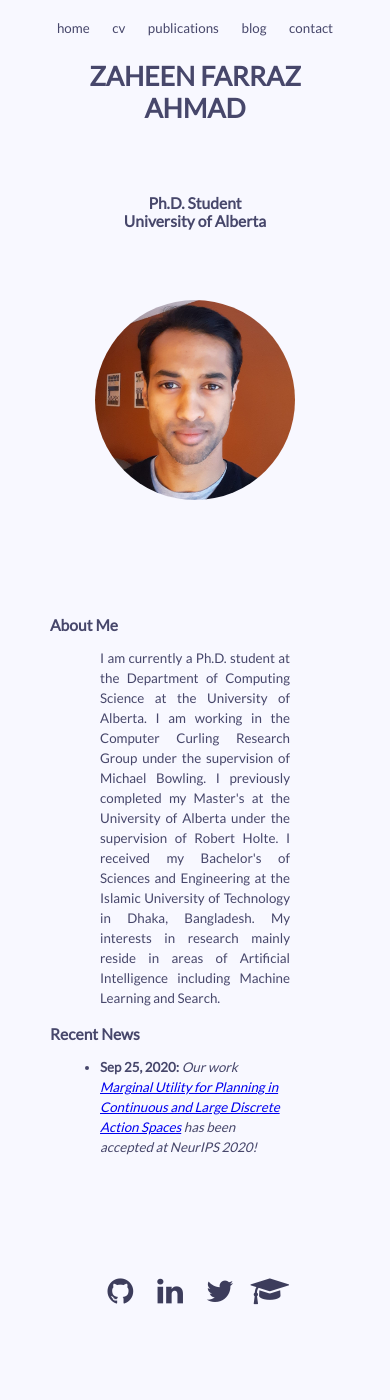
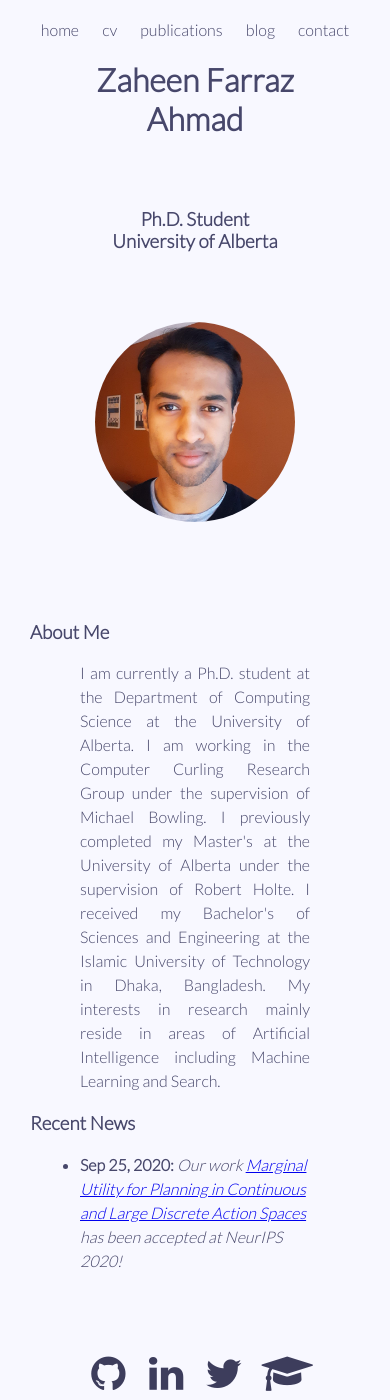
Before and after one commit to zfahmad/zfahmad.github.io, a Jekyll site: the page built from index.html, in a window 390 px wide and 1400 px high. Built offline with Jekyll 4.4.1, drawn with Linux system fonts in a browser that asks for light colours.

Commit message:
Changed font weight to be thinner, increased social button size for mobile and extended mobile cutoff.

```diff
--- a/_layouts/default.html
+++ b/_layouts/default.html
@@ -7,7 +7,7 @@
     <link rel="stylesheet" href="/assets/css/styles.css">
     <link rel="stylesheet" href="//fonts.googleapis.com/css?family=Source+Sans+Pro:300,300i,600">
     <link href='http://fonts.googleapis.com/css?family=Open+Sans:400,300,700' rel='stylesheet' type='text/css'>
-    <link href='https://fonts.googleapis.com/css?family=Lato' rel='stylesheet'>
+    <link href='https://fonts.googleapis.com/css2?family=Lato:wght@300&display=swap' rel='stylesheet'>
     <link rel="stylesheet" href="https://cdnjs.cloudflare.com/ajax/libs/font-awesome/4.7.0/css/font-awesome.min.css">
     {% feed_meta %}
     {% seo %}
--- a/_sass/main.scss
+++ b/_sass/main.scss
@@ -99,7 +99,7 @@ body {
   font-size: 40px;
   width: 40px;
   text-decoration: none;
-  margin: 5px 2px;
+  margin: 5px 5px;
   border-radius: 100%;
 }
 
@@ -150,15 +150,15 @@ body {
   border-radius: 80%;
 }
 
-@media screen and (max-width: 550px) {
+@media screen and (max-width: 768px) {
   body {
     padding-top: 0px;
-    font-size: 10pt;
+    font-size: 12pt;
   }
 
   .nav_bar {
     padding: 0;
-    font-size: 10pt;
+    font-size: 12pt;
     text-align: center;
     list-style: inside;
     margin-right: 0px;
@@ -182,4 +182,17 @@ body {
   .main_title_container {
     padding-top: 60px;
   }
+
+  .social {
+    margin: auto;
+    font-size: 40px;
+  }
+
+  .container {
+    padding: 30px;
+  }
+
+  .sub_container {
+    padding: 30px;
+  }
 }
--- a/index.html
+++ b/index.html
@@ -2,7 +2,7 @@
 layout: default
 title: Home
 ---
-<h1 class="main_title_container">{{"Zaheen Farraz Ahmad" | upcase}}</h1>
+<h1 class="main_title_container">{{"Zaheen Farraz Ahmad"}}</h1>
 <h3 class="title_container">{{"Ph.D. Student<br>University of Alberta"}}</h3>
 <img class="centered_image" src="assets/images/face.jpg" alt="Trulli" style="align:center;width:200px;height:200px;">
 <div class="container">
```
Also changed, not shown: 8 other files.
